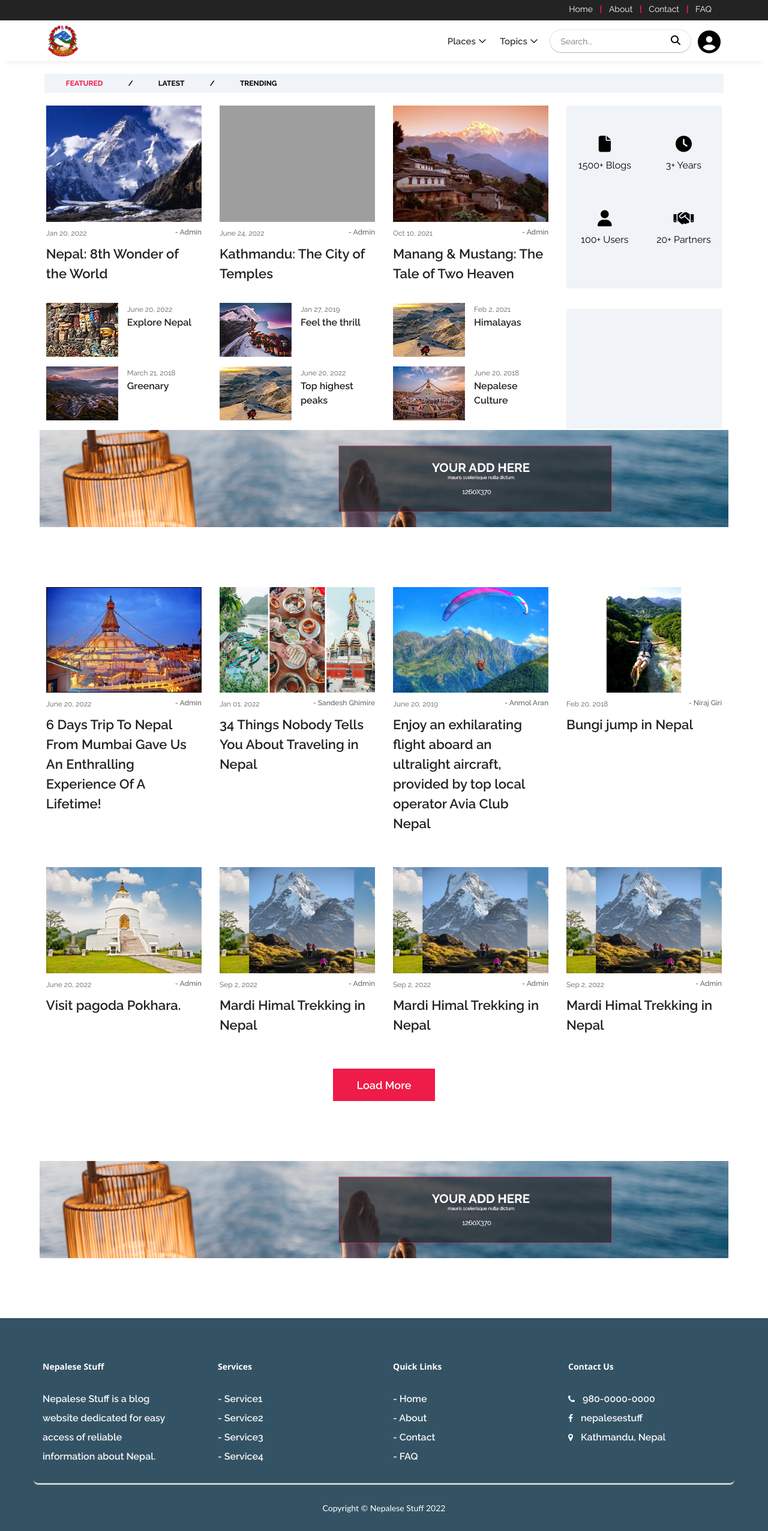
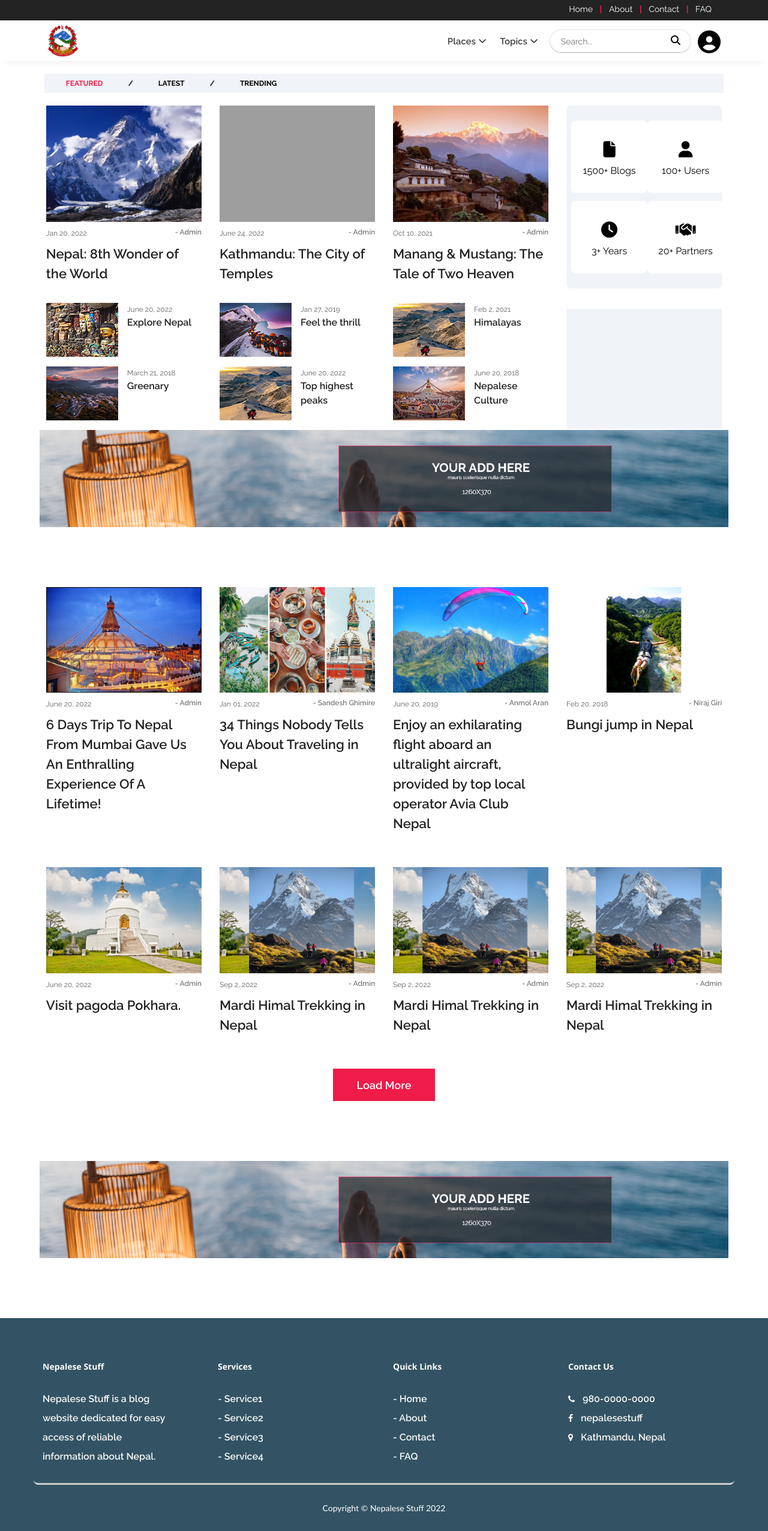
Before and after one commit to Sandesh-Ghimire/NepaleseStuff_s, a PHP site: page / in a window 1280 px wide. Shown: the whole page at 60% size. Run offline with PHP 8.4, Linux system fonts and the light colour scheme; some libraries are stand-ins or nearby versions; some web fonts are replaced; grey boxes are pictures that could not be loaded.

Commit message:
updated stat-div

```diff
--- a/dashboard.html
+++ b/dashboard.html
@@ -492,20 +492,22 @@
                         <!-- Newsletter Widget -->
                         <div class="col-6 col-lg-12">
                             <div class="single-widget-area stat-widget">
-                                <div class="row">
-                                    <div class="col-6">
+                                <div class="left-stat">
+                                    <div class="stat-container stat-container-top">
                                         <i class="fa-solid fa-file"></i>
                                         <p class="mt-1"><span class="num-value" id="value-one">1500</span>+ Blogs</p>
                                     </div>
-                                    <div class="col-6">
+                                    <div class="stat-container stat-container-bottom">
                                         <i class="fa-solid fa-clock"></i>
                                         <p class="mt-1"><span class="num-value" id="value-two">3</span>+ Years</p>
                                     </div>
-                                    <div class="col-6">
+                                </div>
+                                <div class="right-stat">
+                                    <div class="stat-container stat-container-top">
                                         <i class="fa-solid fa-user"></i>
                                         <p class="mt-1"><span class="num-value" id="value-three">100</span>+ Users</p>
                                     </div>
-                                    <div class="col-6">
+                                    <div class="stat-container stat-container-bottom">
                                         <i class="fa-solid fa-handshake"></i>
                                         <p class="mt-1"><span class="num-value" id="value-four">20</span>+ Partners</p>
                                     </div>
--- a/index.html
+++ b/index.html
@@ -386,7 +386,6 @@
         let flag = true;
         if (flag == true) {
             getDynamicContent('dashboard.html');
-            testScroll();
             flag = false;
         }
 
--- a/style.css
+++ b/style.css
@@ -1320,28 +1320,42 @@ img {
     display: flex;
     text-align: center;
     align-items: center;
-    vertical-align: middle;
-    justify-content: space-between;
+    justify-content: space-evenly;
+    border-radius: 8px;
     margin-bottom: 34px;
-}
-
-.single-widget-area.stat-widget div {
-    padding: 21px 13px;
-}
-
-.single-widget-area.stat-widget div p {
+    padding: 8px;
+}
+
+.single-widget-area.stat-widget .stat-container {
+    text-align: center;
+    height: 121px;
+    width: 127px;
+    padding-top: 34px;
+    border-radius: 8px;
+    background-color: white;
+}
+
+.single-widget-area.stat-widget .stat-container:hover {
+    box-shadow: rgba(149, 157, 165, 0.2) 0px 8px 24px;
+    transition: 0.3s;
+}
+
+.single-widget-area .stat-widget .stat-container:hover>.single-widget-area .stat-widget .stat-container p {
+    color: white !important;
+}
+
+.single-widget-area.stat-widget .stat-container-top {
+    margin-bottom: 13px;
+}
+
+.single-widget-area.stat-widget .stat-container p {
     font-size: 16px;
     color: #000000;
 }
 
-.single-widget-area.stat-widget div i {
+.single-widget-area.stat-widget .stat-container i {
     font-size: 27px;
     color: black;
-}
-
-.single-widget-area .stat-widget {
-    height: 345px;
-    margin-bottom: 44px;
 }
 
 #ad-widget {
```
